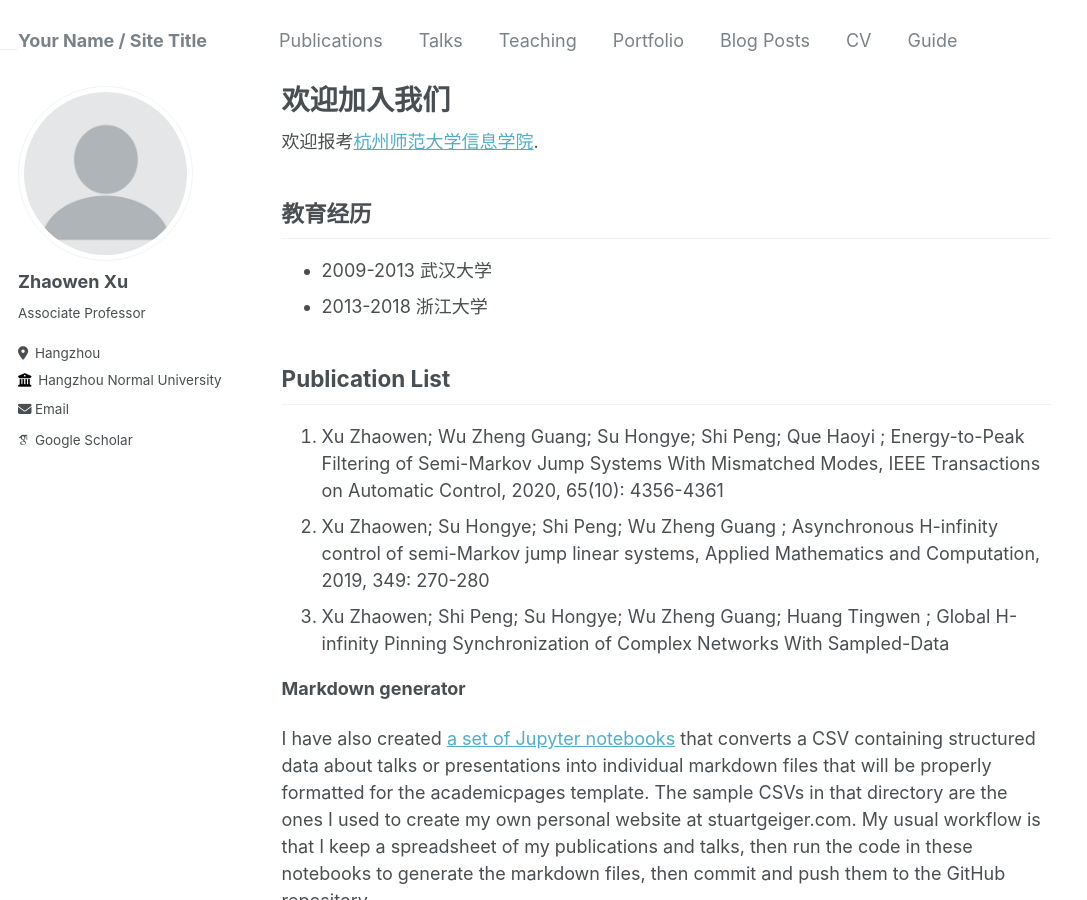
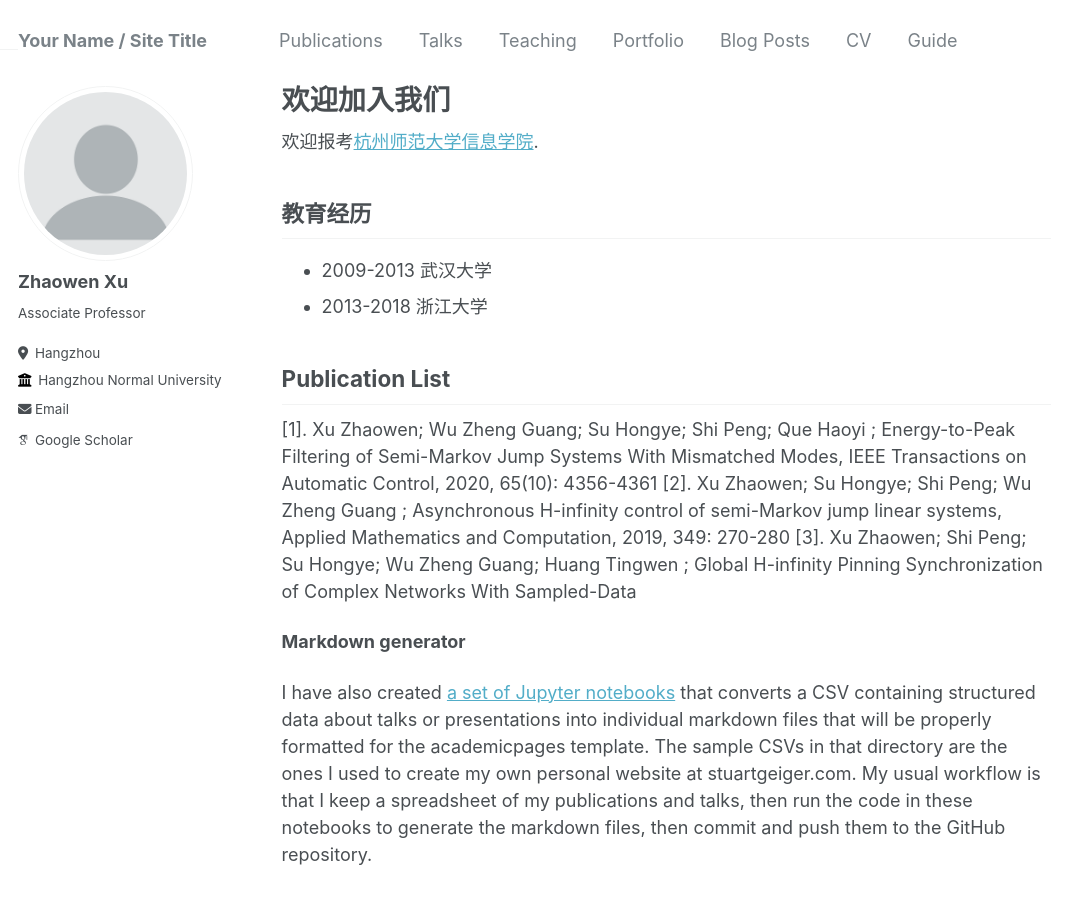
Before and after one commit to zhaowens/homepage, a Jekyll site: the page built from _pages/about.md, in a window 1280 px wide and 900 px high. Shown: the whole window, without its empty margins (0-1087 px from the left). Built offline with Jekyll 4.4.1, drawn with Linux system fonts in a browser that asks for light colours; some web fonts are replaced.

Commit message:
Update about.md

```diff
--- a/_pages/about.md
+++ b/_pages/about.md
@@ -16,9 +16,9 @@ redirect_from:
 
 Publication List
 ------
-1. Xu Zhaowen; Wu Zheng Guang; Su Hongye; Shi Peng; Que Haoyi ; Energy-to-Peak Filtering of Semi-Markov Jump Systems With Mismatched Modes, IEEE Transactions on Automatic Control, 2020, 65(10): 4356-4361
-1. Xu Zhaowen; Su Hongye; Shi Peng; Wu Zheng Guang ; Asynchronous H-infinity control of semi-Markov jump linear systems, Applied Mathematics and Computation, 2019, 349: 270-280
-1. Xu Zhaowen; Shi Peng; Su Hongye; Wu Zheng Guang; Huang Tingwen ; Global H-infinity Pinning Synchronization of Complex Networks With Sampled-Data
+[1]. Xu Zhaowen; Wu Zheng Guang; Su Hongye; Shi Peng; Que Haoyi ; Energy-to-Peak Filtering of Semi-Markov Jump Systems With Mismatched Modes, IEEE Transactions on Automatic Control, 2020, 65(10): 4356-4361
+[2]. Xu Zhaowen; Su Hongye; Shi Peng; Wu Zheng Guang ; Asynchronous H-infinity control of semi-Markov jump linear systems, Applied Mathematics and Computation, 2019, 349: 270-280
+[3]. Xu Zhaowen; Shi Peng; Su Hongye; Wu Zheng Guang; Huang Tingwen ; Global H-infinity Pinning Synchronization of Complex Networks With Sampled-Data
 
 **Markdown generator**
 
```
